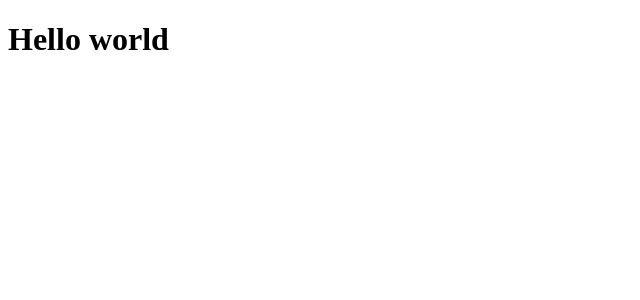
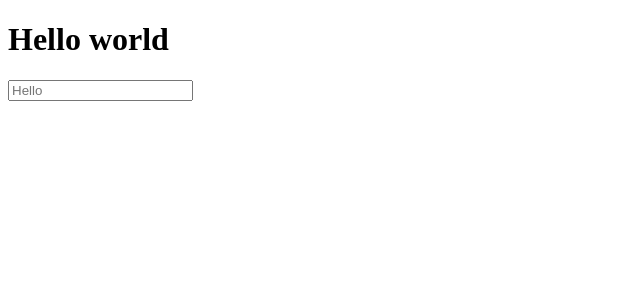
Before and after one commit to ricafolio/labs, a React app: page / in a window 1280 px wide. Shown: the top 300 px of the page, without its empty margins (0-640 px from the left). Built offline with nearby package versions, Linux system fonts and the light colour scheme; the HTML template or start-up script is replaced by a standard one.

Commit message:
feat: compound pattern

```diff
--- a/src/App.jsx
+++ b/src/App.jsx
@@ -1,7 +1,10 @@
+import { Search } from "./Search.jsx"
+
 export function MyApp() {
   return (
     <>
       <h1>Hello world</h1>
+      <Search />
     </>
   )
 }
--- /dev/null
+++ b/src/Flyout.jsx
@@ -0,0 +1,31 @@
+import { createContext, useCallback, useState } from "react"
+import { Input } from "./Input.jsx"
+import { List } from "./List.jsx"
+import { ListItem } from "./ListItem.jsx"
+
+export const FlyOutContext = createContext()
+
+export function FlyOut(props) {
+  const [open, setOpen] = useState(false)
+  const [value, setValue] = useState("")
+  const toggle = useCallback(() => {
+    setOpen((state) => !state)
+  }, [])
+
+  return (
+    <FlyOutContext.Provider
+      value={{
+        open,
+        value,
+        setValue,
+        toggle,
+      }}
+    >
+      <div>{props.children}</div>
+    </FlyOutContext.Provider>
+  )
+}
+
+FlyOut.Input = Input
+FlyOut.List = List
+FlyOut.ListItem = ListItem
--- /dev/null
+++ b/src/Input.jsx
@@ -0,0 +1,7 @@
+import { FlyOutContext } from "./Flyout.jsx"
+import { useContext } from "react"
+
+export function Input(props) {
+  const { value, toggle } = useContext(FlyOutContext)
+  return <input onFocus={toggle} onBlur={toggle} value={value} {...props} />
+}
--- /dev/null
+++ b/src/List.jsx
@@ -0,0 +1,8 @@
+import { FlyOutContext } from "./Flyout.jsx"
+import { useContext } from "react"
+
+export function List({ children }) {
+  const { open } = useContext(FlyOutContext)
+
+  return open && <ul>{children}</ul>
+}
--- /dev/null
+++ b/src/ListItem.jsx
@@ -0,0 +1,7 @@
+import { FlyOutContext } from "./Flyout.jsx"
+import { useContext } from "react"
+
+export function ListItem({ children, value }) {
+  const { setValue } = useContext(FlyOutContext)
+  return <li onMouseDown={() => setValue(value)}>{children}</li>
+}
--- /dev/null
+++ b/src/Search.jsx
@@ -0,0 +1,20 @@
+import { FlyOut } from "./Flyout.jsx"
+
+export function Search() {
+  return (
+    <div>
+      <FlyOut>
+        <FlyOut.Input placeholder="Hello" />
+        <FlyOut.List>
+          <FlyOut.ListItem value="San Francisco, CA">
+            San Francisco, CA
+          </FlyOut.ListItem>
+          <FlyOut.ListItem value="Seattle, WA">Seattle, WA</FlyOut.ListItem>
+          <FlyOut.ListItem value="Austin, TX">Austin, TX</FlyOut.ListItem>
+          <FlyOut.ListItem value="Miami, FL">Miami, FL</FlyOut.ListItem>
+          <FlyOut.ListItem value="Boulder, CO">Boulder, CO</FlyOut.ListItem>
+        </FlyOut.List>
+      </FlyOut>
+    </div>
+  )
+}
```
